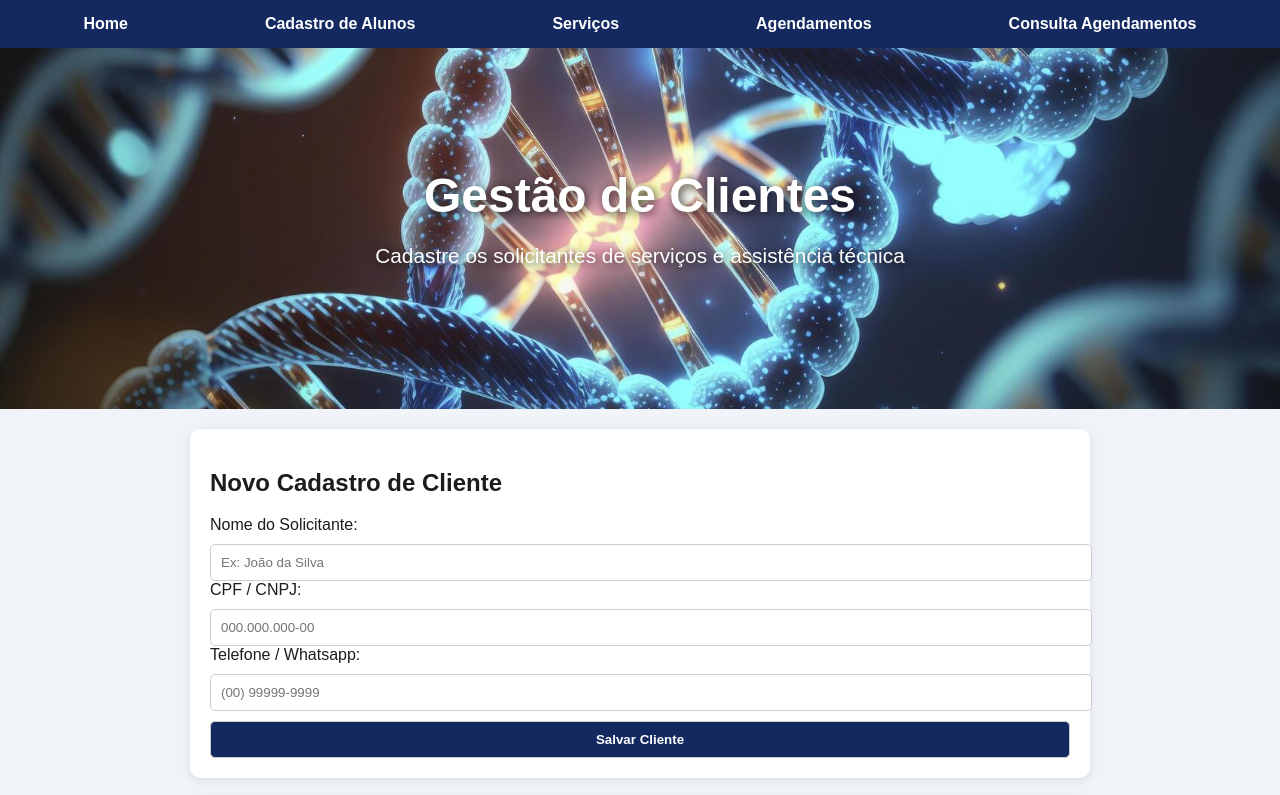
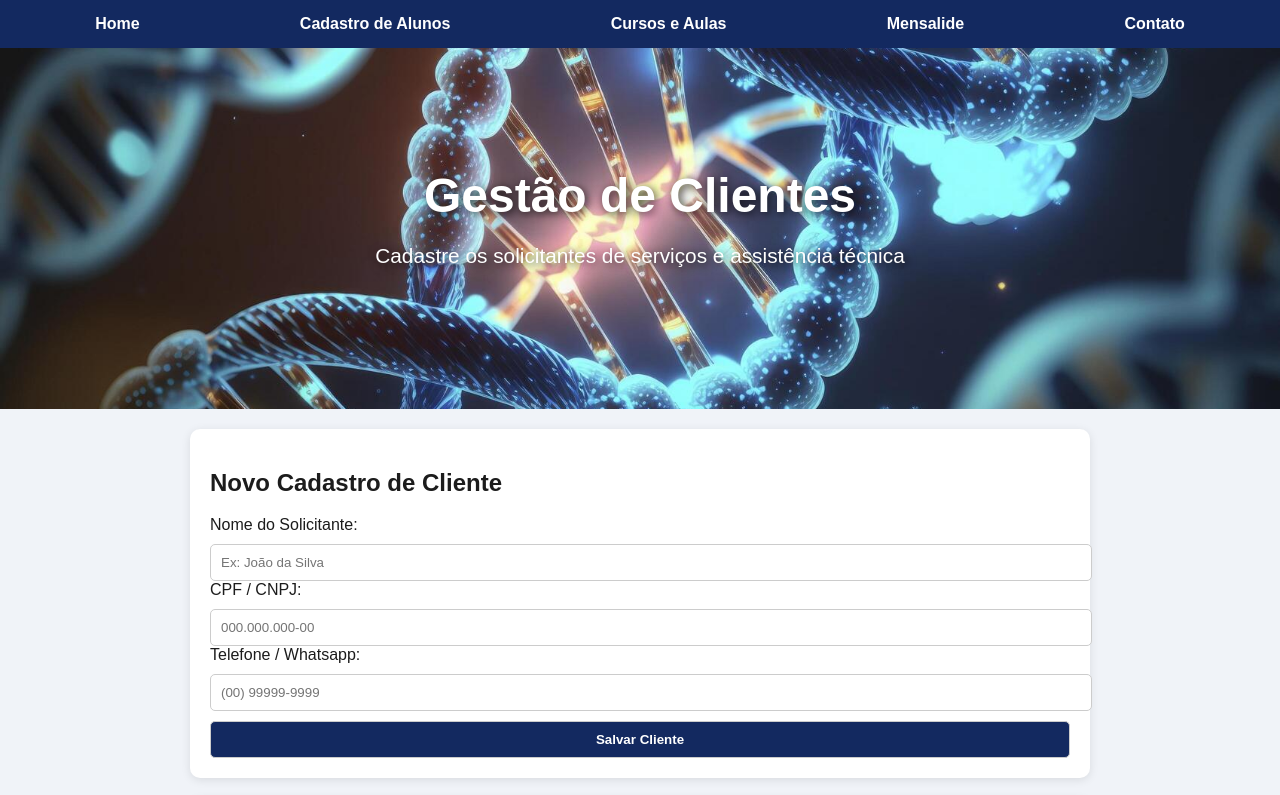
Before and after one commit to luanaschuantes/Aulas-de-biologia-online, a plain HTML site: page clientes.html in a window 1280 px wide. Shown: the top 795 px of the page. Drawn offline with Linux system fonts and the light colour scheme; no server answers.

Commit message:
Update clientes.html

```diff
--- a/clientes.html
+++ b/clientes.html
@@ -9,9 +9,9 @@
     <nav>
         <a href="index.html">Home</a>
         <a href="clientes.html">Cadastro de Alunos</a>
-        <a href="servicos.html">Serviços</a>
-        <a href="agendamentos.html">Agendamentos</a>
-        <a href="consulta_agendamentos.html">Consulta Agendamentos</a>
+        <a href="servicos.html">Cursos e Aulas</a>
+        <a href="agendamentos.html">Mensalide</a>
+        <a href="consulta_agendamentos.html">Contato</a>
     </nav>
 
     <header class="banner">
```
